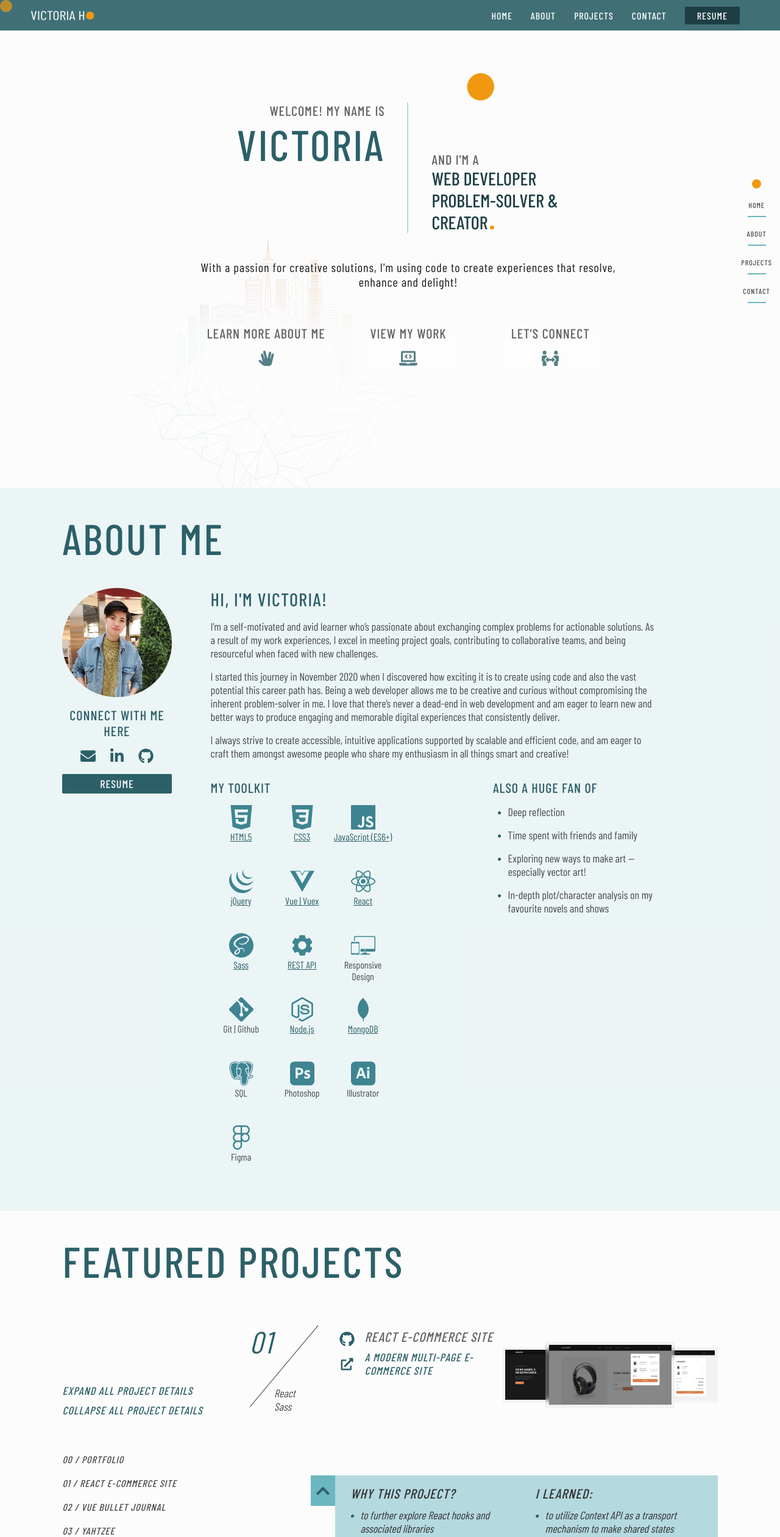
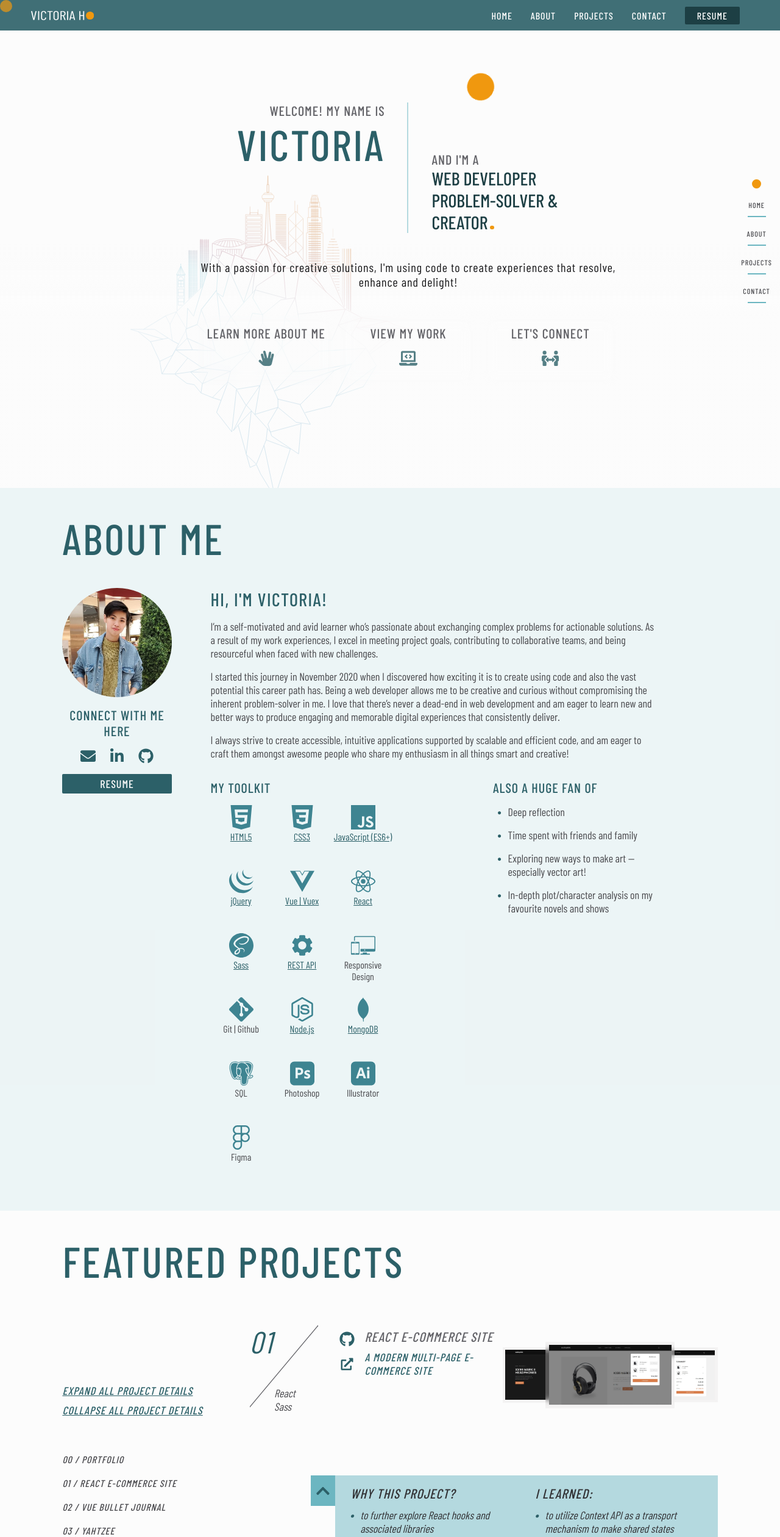
Before and after one commit to vkwho4250/vh-portfolio, a React (Create React App) app: page / in a window 1280 px wide. Shown: the top 2520 px of the page at 61% size. Built offline with nearby package versions, Linux system fonts and the light colour scheme; a web font is replaced by a local one.

Commit message:
edited home page image

```diff
--- a/src/components/Home.scss
+++ b/src/components/Home.scss
@@ -97,12 +97,11 @@
 
 .bg-fade {
   position: absolute;
-  top: 48%;
-  height: 100%;
+  height: 50%;
   width: 100%;
   bottom: 0;
 
-  background: linear-gradient(transparent, rgba($soft-white, 0.8) 20%);
+  background: linear-gradient(transparent, rgba($soft-white, 0.7) 30%);
 }
 
 .vector-image {
@@ -125,8 +124,7 @@
 }
 
 .city-container {
-  grid-area: 4 / 1 / 6 / 2;
-  margin-top: 50rem;
+  grid-area: 3 / 1 / 5 / 2;
   z-index: -1;
   height: 100%;
   width: 100%;
--- a/src/components/Projects.js
+++ b/src/components/Projects.js
@@ -31,14 +31,16 @@ function Projects({ changeCursorActive }) {
                 onMouseEnter={changeCursorActive}
                 onMouseLeave={changeCursorActive}
               >
-                <h6>Expand All Project Details</h6>
+                <h6 className="expand-collapse">Expand All Project Details</h6>
               </button>
               <button
                 onClick={closeAllDetails}
                 onMouseEnter={changeCursorActive}
                 onMouseLeave={changeCursorActive}
               >
-                <h6>Collapse All Project Details</h6>
+                <h6 className="expand-collapse">
+                  Collapse All Project Details
+                </h6>
               </button>
             </div>
             <ul>
--- a/src/components/Projects.scss
+++ b/src/components/Projects.scss
@@ -44,6 +44,14 @@
   @include flex-container(flex-start, flex-start, column);
 }
 
+.expand-collapse {
+  text-decoration: underline;
+
+  &:hover {
+    color: $bright-orange;
+  }
+}
+
 // TABLET
 
 @media (max-width: 923px) {
```
